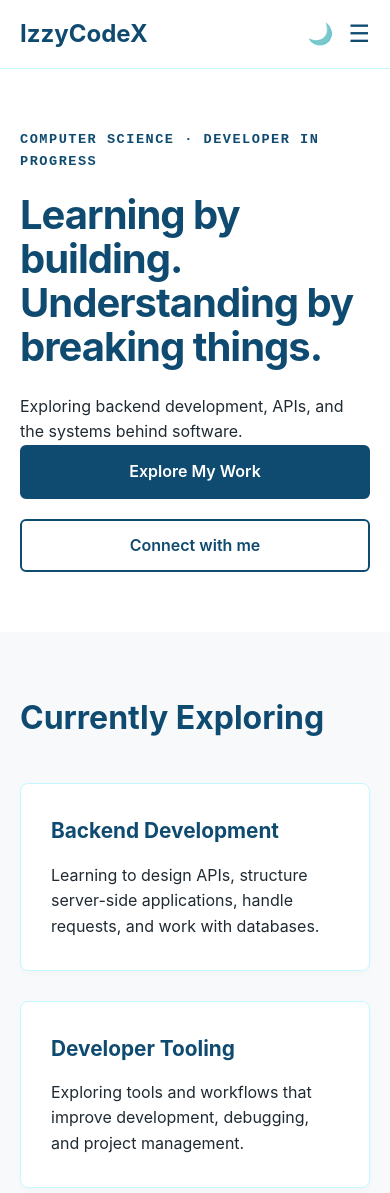
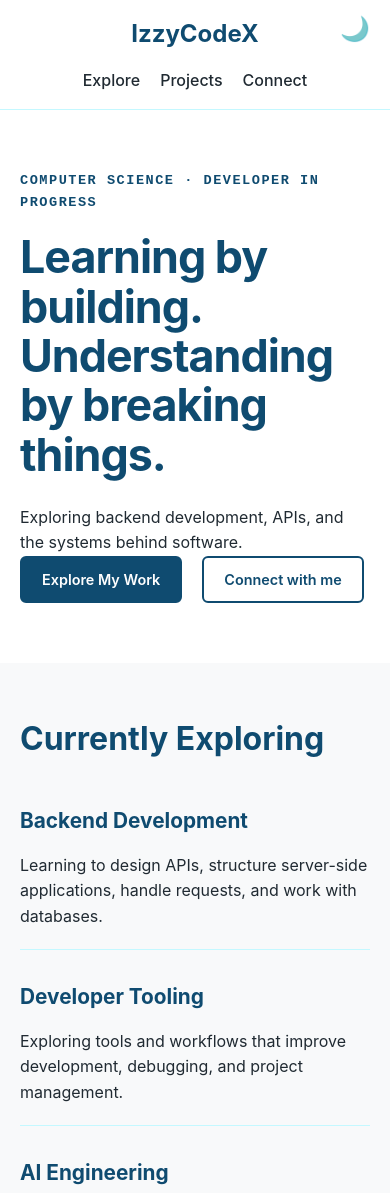
Before and after one commit to IzzyCodeX/izzy-portfolio, a plain HTML site: page index.html in a window 390 px wide. Shown: the top 1193 px of the page. Drawn offline with Linux system fonts and the light colour scheme.

Commit message:
A lot of necesary changes

```diff
--- a/index.html
+++ b/index.html
@@ -21,7 +21,6 @@
       </ul>
     </nav>
     <button id="theme-toggle">🌙</button>
-    <button id="menu-toggle" class="menu-toggle">☰</button>
 </header>
   <main>
     <section id="hero">
--- a/script.js
+++ b/script.js
@@ -4,10 +4,3 @@ const body = document.querySelector('body');
 darkMode.addEventListener('click', () =>{
     body.classList.toggle('dark-mode');
 });
-
-const menuButton = document.getElementById('menu-toggle');
-const nav = document.querySelector('nav');
-
-menuButton.addEventListener('click', () => {
-    nav.classList.toggle('active');
-});
--- a/style.css
+++ b/style.css
@@ -280,58 +280,62 @@ body.dark-mode .project-tags span {
 }
 
 /* --- MOBILE RESPONSIVENESS --- */
+/* --- MOBILE RESPONSIVENESS (Clean & Simple) --- */
 @media (max-width: 768px) {
     header {
+        flex-direction: column;
         padding: 15px 20px;
-        flex-wrap: wrap;
-        position: sticky;
-        top: 0;
-        z-index: 1000;
+        gap: 15px;
     }
 
     nav {
-        display: none !important;
-        position: fixed !important;
-        top: 0;
-        right: 0;
-        width: 250px;
-        height: 100vh;
-        background-color: var(--bg-color);
-        border-left: 1px solid var(--accent-color);
-        padding-top: 80px;
-        z-index: 9999;
-        transform: translateX(100%);
-        transition: transform 0.3s ease;
+        margin: 0;
     }
 
-    nav.active {
-        display: block !important;
-        transform: translateX(0);
+    nav ul {
+        gap: 20px;
     }
 
     #theme-toggle {
-        margin-left: auto;
-        margin-right: 15px;
-        background: none;
-        border: none;
-        font-size: 1.3rem;
-        color: var(--heading-color);
-        cursor: pointer;
+        position: absolute;
+        top: 15px;
+        right: 20px;
     }
 
-    .menu-toggle {
-        display: block;
-        font-size: 1.5rem;
-        background: none;
-        border: none;
-        color: var(--heading-color);
-        cursor: pointer;
+    #hero {
+        padding: 60px 20px;
     }
 
-    #hero h1 { font-size: 2.5rem; }
-    #hero { padding: 60px 20px; }
-    .hero-actions { flex-direction: column; }
-    .hero-actions a { text-align: center; }
-    #explore, #projects { padding: 60px 20px; }
-    .projects-grid, .explore-grid { grid-template-columns: 1fr; }
+    #hero h1 {
+        font-size: 2.8rem;
+    }
+
+    .hero-actions {
+        flex-direction: row;
+        flex-wrap: wrap;
+    }
+
+    .hero-actions a {
+        padding: 10px 20px;
+        font-size: 0.9rem;
+    }
+
+    #explore, #projects {
+        padding: 50px 20px;
+    }
+
+    .explore-grid, .projects-grid {
+        grid-template-columns: 1fr;
+        gap: 30px;
+    }
+
+    .explore-card, .project-card {
+        background: transparent;
+        border: none;
+        box-shadow: none;
+        padding: 0;
+        border-bottom: 1px solid var(--accent-color);
+        padding-bottom: 20px;
+        border-radius: 0;
+    }
 }
```
